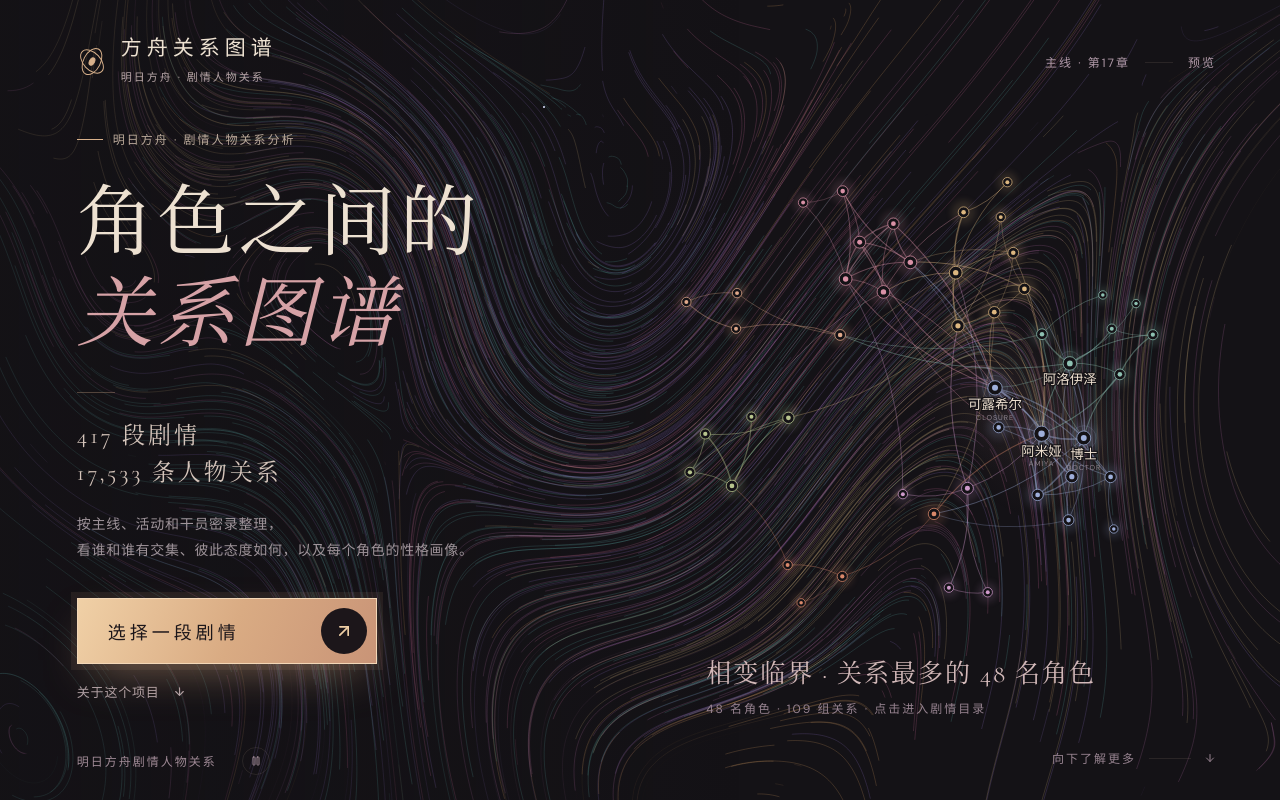
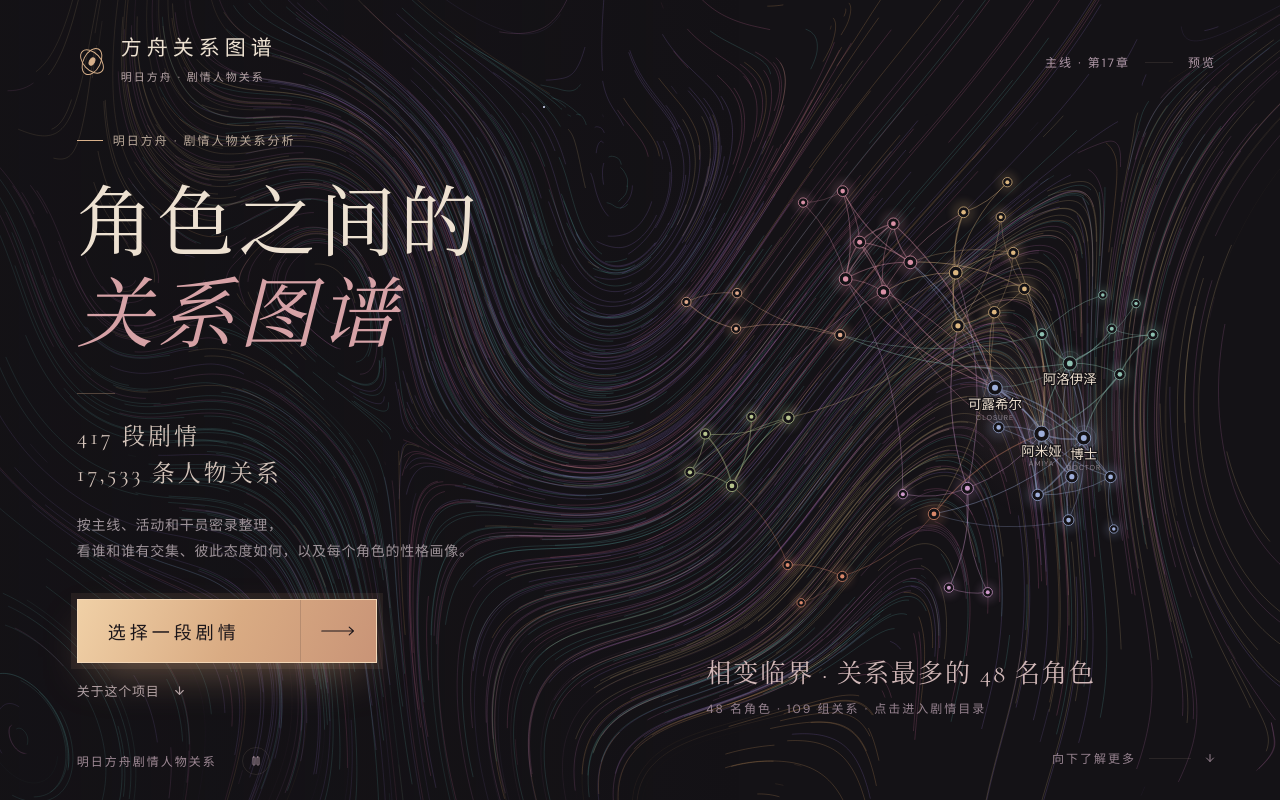
Before and after one commit to Gar1ton/web_Arknights_SocialNetworkAnalysis_Database, a React (Vite) app: page / in a window 1280 px wide. Shown: the top 800 px of the page. Built offline with nearby package versions, Linux system fonts and the light colour scheme.

Commit message:
feat: drawn line arrow on the landing story button
Replaces the heavy dark disc with a fine arrow behind a hairline that
slides out and back in on hover.

```diff
--- a/src/Landing.tsx
+++ b/src/Landing.tsx
@@ -169,8 +169,10 @@ export default function Landing({
           </p>
           <a href="#archives" className="primary-cta">
             <span>选择一段剧情</span>
-            <i>
-              <ArrowUpRight size={20} />
+            <i aria-hidden="true">
+              <svg viewBox="0 0 44 12">
+                <path d="M1 6h41M36.5 1 42 6l-5.5 5" />
+              </svg>
             </i>
           </a>
           <a
--- a/src/media.css
+++ b/src/media.css
@@ -57,7 +57,8 @@
   overflow: hidden;
   border: 1px solid
     color-mix(in srgb, var(--archive-color, var(--gold)) 36%, transparent);
-  background: radial-gradient(
+  background:
+    radial-gradient(
       circle at 50% 28%,
       color-mix(in srgb, var(--archive-color, var(--gold)) 24%, transparent),
       transparent 75%
@@ -131,7 +132,8 @@
   height: 75%;
   object-fit: cover;
   /* Opaque, so the rings pass behind the portrait instead of across it. */
-  background: radial-gradient(
+  background:
+    radial-gradient(
       circle at 50% 30%,
       color-mix(in srgb, var(--node-color) 22%, transparent),
       transparent 72%
@@ -157,8 +159,9 @@
   width: max-content;
   min-width: 300px;
   max-width: 100%;
-  gap: 30px;
-  padding: 9px 9px 9px 30px;
+  min-height: 64px;
+  gap: 24px;
+  padding: 0 0 0 30px;
   margin-top: 34px;
   overflow: hidden;
   border: 1px solid #f3d7b7;
@@ -174,16 +177,24 @@
     transform 0.4s var(--ease-spring),
     box-shadow 0.4s;
 }
+/* A fine drawn arrow behind a hairline, in the site's line-work style. */
 .landing-sticky .primary-cta i {
   display: grid;
   flex: none;
+  align-self: stretch;
   place-items: center;
-  width: 46px;
-  height: 46px;
-  border-radius: 50%;
-  background: #1c161a;
-  color: #f0d0a6;
-  transition: transform 0.5s var(--ease-spring);
+  width: 76px;
+  overflow: hidden;
+  border-left: 1px solid #1c161a26;
+}
+.landing-sticky .primary-cta svg {
+  width: 34px;
+  height: 12px;
+  fill: none;
+  stroke: currentColor;
+  stroke-width: 1.4;
+  stroke-linecap: round;
+  stroke-linejoin: round;
 }
 .landing-sticky .primary-cta:after {
   content: "";
@@ -208,13 +219,24 @@
     0 0 0 8px #e0b58c22,
     0 24px 56px -16px #e5b287b8;
 }
-.landing-sticky .primary-cta:hover i,
-.landing-sticky .primary-cta:focus-visible i {
-  transform: rotate(45deg);
+.landing-sticky .primary-cta:hover svg,
+.landing-sticky .primary-cta:focus-visible svg {
+  animation: cta-arrow 0.75s var(--ease-out);
 }
 .landing-sticky .primary-cta:hover:after,
 .landing-sticky .primary-cta:focus-visible:after {
   translate: 110% 0;
+}
+/* The arrow leaves to the right and comes back in from the left. */
+@keyframes cta-arrow {
+  40% {
+    translate: 46px 0;
+    opacity: 0;
+  }
+  41% {
+    translate: -46px 0;
+    opacity: 0;
+  }
 }
 @media (max-height: 720px) and (min-width: 761px) {
   .landing-sticky .primary-cta {
@@ -225,14 +247,14 @@
   .landing-sticky .primary-cta {
     min-width: 0;
     width: min(100%, 290px);
-    padding: 7px 7px 7px 22px;
+    min-height: 56px;
+    padding-left: 22px;
     margin-top: 24px;
     font-size: 16px;
     letter-spacing: 3px;
   }
   .landing-sticky .primary-cta i {
-    width: 40px;
-    height: 40px;
+    width: 64px;
   }
   .archive-card-content {
     padding: 6px 20px 19px;
```
